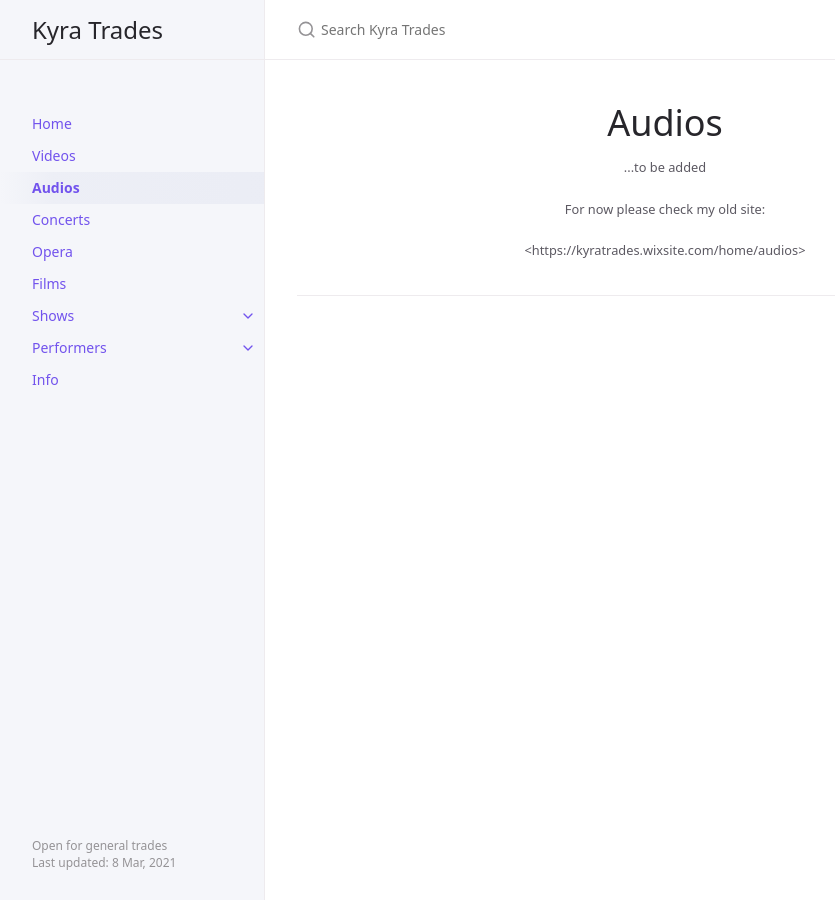
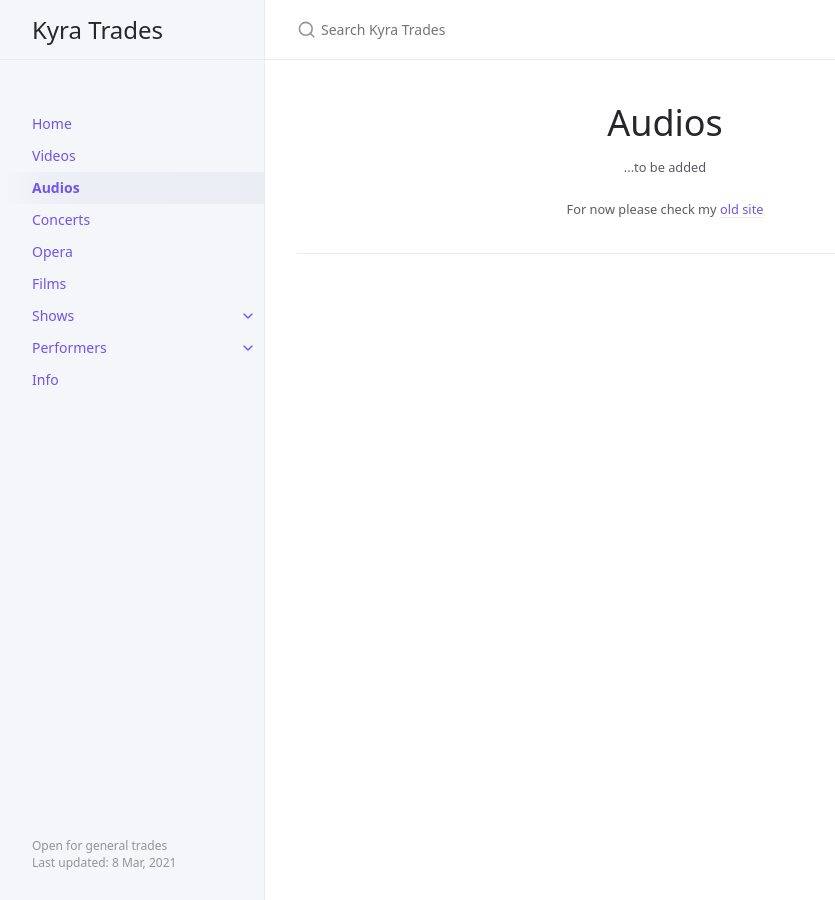
Before and after one commit to kyratrades/kyratrades.github.io, a Jekyll site: the page built from docs/audios.md, in a window 1280 px wide. Shown: the whole page, without its empty margins (107-942 px from the left). Built offline with Jekyll 4.4.1, drawn with Linux system fonts in a browser that asks for light colours; part of the change alters nothing that is shown.

Commit message:
Update audios.md

```diff
--- a/docs/audios.md
+++ b/docs/audios.md
@@ -10,5 +10,4 @@ permalink: /audios
 
 <p align="center"><small>...to be added</small></p>
 
-<p align="center"><small>For now please check my old site:</small></p>
-<p align="center"><small><https://kyratrades.wixsite.com/home/audios></small></p>
+<p align="center"><small>For now please check my <a href="https://kyratrades.wixsite.com/home/audios">old site</a></small></p>
```
